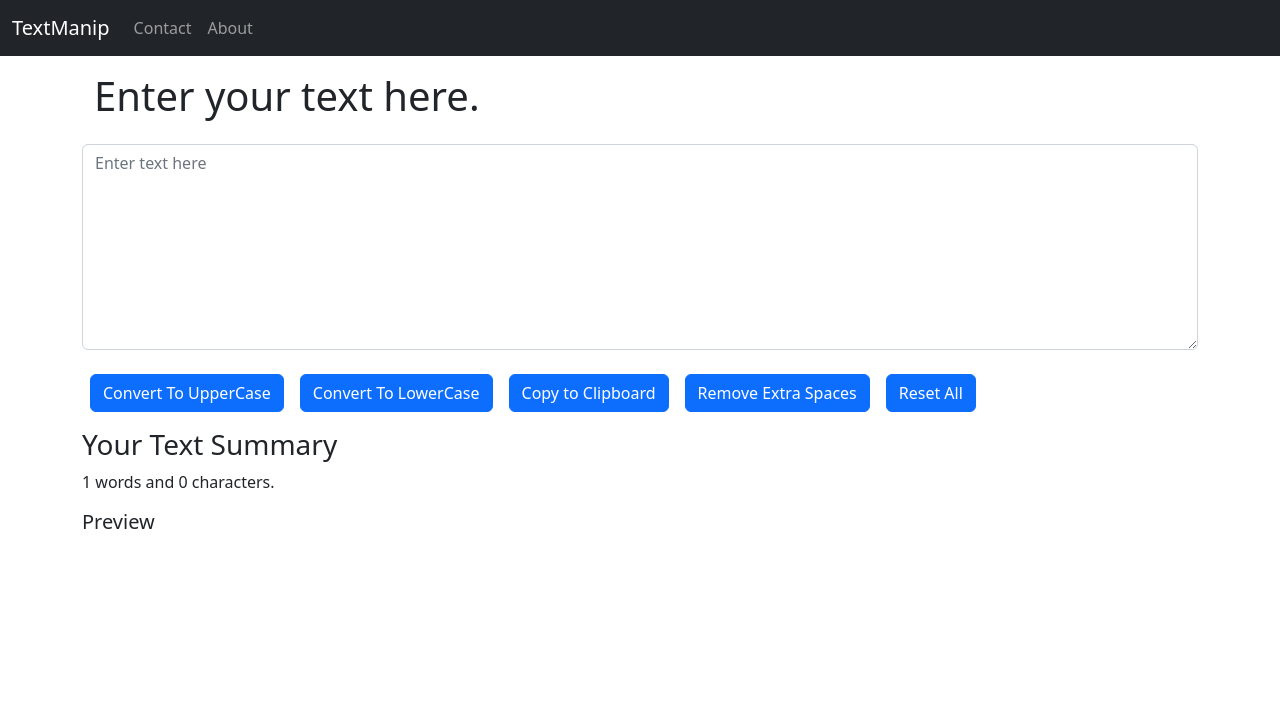
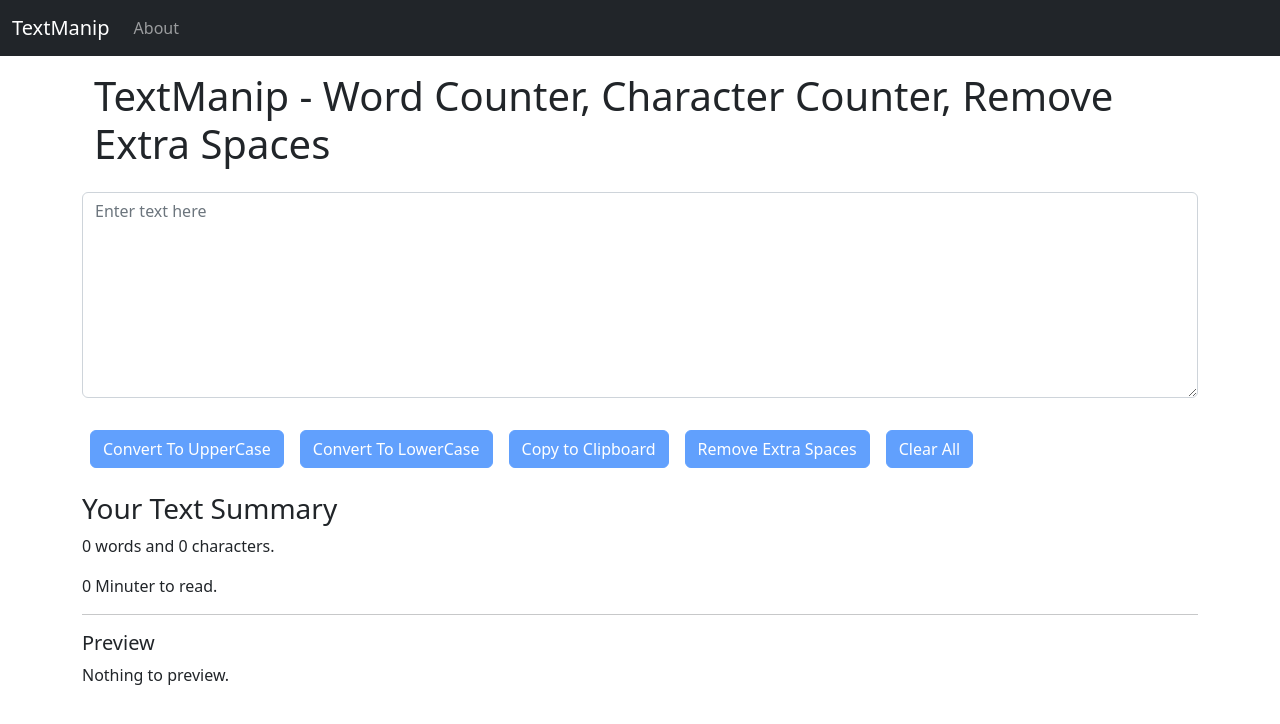
Before and after one commit to iamyrm/textmanip, a React (Create React App) app: page / in a window 1280 px wide. Shown: the top 724 px of the page. Built offline with nearby package versions, Linux system fonts and the light colour scheme.

Commit message:
Final touch has been added and contact page has been removed.

```diff
--- a/src/App.js
+++ b/src/App.js
@@ -1,7 +1,7 @@
 import React from 'react'
 import Navbar from "./Components/Navbar";
 import About from "./Components/About";
-import Contact from "./Components/Contact";
+// import Contact from "./Components/Contact";
 import Textmanip from "./Components/Textmanip";
 import {
   BrowserRouter as Router,
@@ -11,6 +11,9 @@ import {
 
 
 export default function App() {
+
+
+
   return (
     <>
       <Router>
@@ -22,9 +25,9 @@ export default function App() {
         />
         <Routes>
           <Route path="/" element={<Textmanip
-            heading="Enter your text here."
+            heading="TextManip - Word Counter, Character Counter, Remove Extra Spaces"
           />}></Route>
-          <Route path="/contact" element={<Contact />}></Route>
+          {/* <Route path="/contact" element={<Contact />}></Route> */}
           <Route path="/about" element={
             <About
               about1="About this App"
--- a/src/Components/Contact.js
+++ b/src/Components/Contact.js
@@ -1,40 +1,40 @@
-import { useState } from 'react';
-import Button from 'react-bootstrap/Button';
-import Form from 'react-bootstrap/Form';
+// import { useState } from 'react';
+// import Button from 'react-bootstrap/Button';
+// import Form from 'react-bootstrap/Form';
 
-function BasicExample() {
-  const [data, setData] = useState("")
+// function BasicExample() {
+//   const [data, setData] = useState("")
 
-  const eventHandler = (event) => {
-    setData(event.target.value)
-  }
+//   const eventHandler = (event) => {
+//     setData(event.target.value)
+//   }
 
 
-  return (
-    <>
-      <div className="container">
-        <Form>
-        <textarea className="form-control my-4" value={data} onChange={eventHandler} placeholder="Enter your message here." rows="8"></textarea>
+//   return (
+//     <>
+//       <div className="container">
+//         <Form>
+//         <textarea className="form-control my-4" value={data} onChange={eventHandler} placeholder="Enter your message here." rows="8"></textarea>
 
-          <Form.Group className="mb-3" controlId="formBasicEmail">
-            <Form.Label>Email address</Form.Label>
-            <Form.Control type="email" placeholder="Enter email" />
-            <Form.Text className="text-muted">
-              We'll never share your email with anyone else.
-            </Form.Text>
-          </Form.Group>
+//           <Form.Group className="mb-3" controlId="formBasicEmail">
+//             <Form.Label>Email address</Form.Label>
+//             <Form.Control type="email" placeholder="Enter email" />
+//             <Form.Text className="text-muted">
+//               We'll never share your email with anyone else.
+//             </Form.Text>
+//           </Form.Group>
 
-          <Form.Group className="mb-3" controlId="formBasicCheckbox">
-            <Form.Check type="checkbox" label="Check me out" />
-          </Form.Group>
-          {/* <Button variant="primary" type="submit">Submit</Button> */}
-          <Button variant="primary" type="submit">Submit</Button>{' '}
-        </Form>
+//           <Form.Group className="mb-3" controlId="formBasicCheckbox">
+//             <Form.Check type="checkbox" label="Check me out" />
+//           </Form.Group>
+//           {/* <Button variant="primary" type="submit">Submit</Button> */}
+//           <Button variant="primary" type="submit">Submit</Button>{' '}
+//         </Form>
 
-      </div>
-    </>
+//       </div>
+//     </>
 
-  );
-}
+//   );
+// }
 
-export default BasicExample;
+// export default BasicExample;
--- a/src/Components/Navbar.js
+++ b/src/Components/Navbar.js
@@ -13,9 +13,9 @@ function ColorSchemesExample(props) {
                         </button>
                         <div className="collapse navbar-collapse" id="navbarNav">
                             <ul className="navbar-nav">
-                                <li className="nav-item">
+                                {/* <li className="nav-item">
                                     <Link className="nav-link" to="/contact">{props.contact}</Link>
-                                </li>
+                                </li> */}
                                 <li className="nav-item">
                                     <Link className="nav-link" to="/about">{props.about}</Link>
                                 </li>
@@ -34,7 +34,7 @@ export default ColorSchemesExample;
 //Defining PropTypes
 ColorSchemesExample.propTypes = {
     home: PropTypes.string.isRequired,
-    contact: PropTypes.string.isRequired,
+    // contact: PropTypes.string.isRequired,
     about: PropTypes.string.isRequired,
 }
 
--- a/src/Components/Textmanip.js
+++ b/src/Components/Textmanip.js
@@ -34,7 +34,7 @@ export default function TextManip(props) {
 
 
   //For reset
-  const reset = () => {
+  const clear = () => {
     setText("");
   }
 
@@ -49,18 +49,20 @@ export default function TextManip(props) {
       <div className="container my-3">
         <div className="container"><h1>{props.heading}</h1></div>
         <textarea className="form-control my-4" placeholder="Enter text here" value={text} onChange={eventHandler} id="myBox" rows="8"></textarea>
-        <button className="btn btn-primary mx-2" onClick={upperCase}>Convert To UpperCase</button>
-        <button className="btn btn-primary mx-2" onClick={lowerCase}>Convert To LowerCase</button>
-        <button className="btn btn-primary mx-2" onClick={copyToClipboard}>Copy to Clipboard</button>
-        <button className="btn btn-primary mx-2" onClick={handleExtraSpaces}>Remove Extra Spaces</button>
-        <button className="btn btn-primary mx-2" onClick={reset}>Reset All</button>
+        <button className="btn btn-primary mx-2 my-2" disabled={text.length===0} onClick={upperCase}>Convert To UpperCase</button>
+        <button className="btn btn-primary mx-2 my-2" disabled={text.length===0} onClick={lowerCase}>Convert To LowerCase</button>
+        <button className="btn btn-primary mx-2 my-2" disabled={text.length===0}  onClick={copyToClipboard}>Copy to Clipboard</button>
+        <button className="btn btn-primary mx-2 my-2" disabled={text.length===0}  onClick={handleExtraSpaces}>Remove Extra Spaces</button>
+        <button className="btn btn-primary mx-2 my-2" disabled={text.length===0}  onClick={clear}>Clear All</button>
       </div>
 
       <div className="container my-2">
         <h3>Your Text Summary</h3>
-        <p>{text.split(" ").length} words and {text.length} characters.</p>
+        <p>{text.split(/\s+/).filter((element) => { return element.length !== 0 }).length} words and {text.length} characters.</p>
+        <p>{ 0.008* text.split(/\s+/).filter((element)=>{return element.length!==0}).length} Minuter to read.</p>
+        <hr/>
         <h5>Preview</h5>
-        <p>{ text}</p>
+        <p>{ text.length>0?text:"Nothing to preview."}</p>
       </div>
     </>
   )
```
